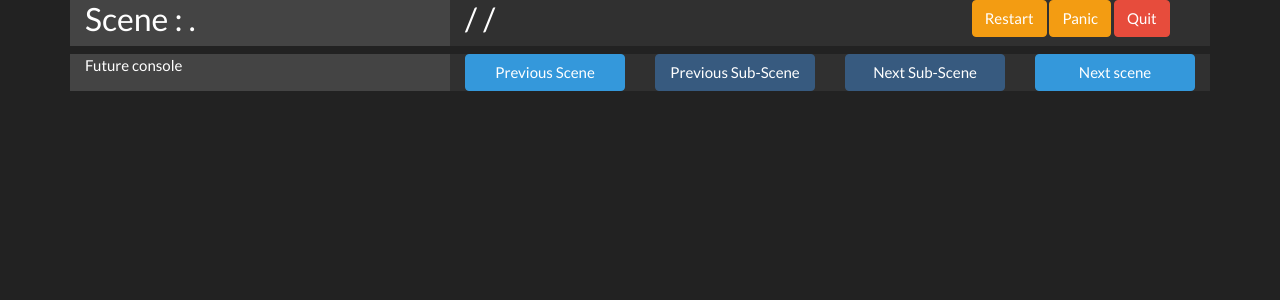
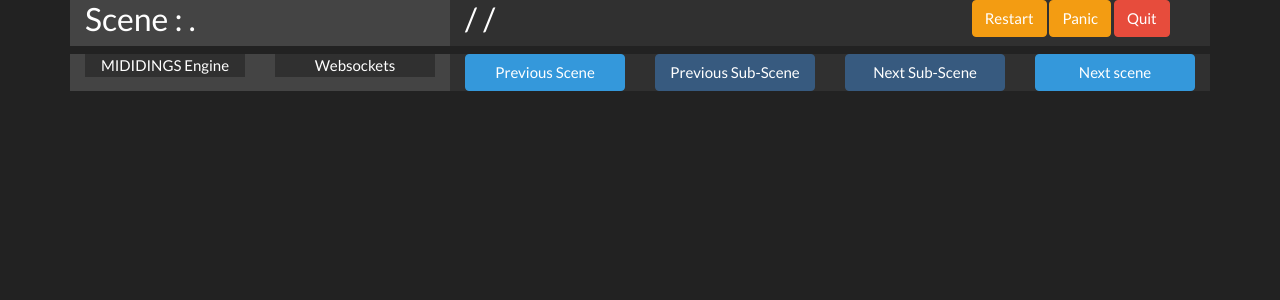
Before and after one commit to stefets/flaskdings, a Flask app: template src/frontend/templates/ui.html in a window 1280 px wide. Shown: the top 300 px of the page. Run offline with Flask 2, Linux system fonts and the light colour scheme; the template is opened without the code that fills it, so the values that code supplies are empty; parts of the project's set-up code (start-up, migrations or seed data) failed here and were passed over; some libraries are stand-ins or nearby versions.

Commit message:
Console WIP

```diff
--- a/src/frontend/templates/ui.html
+++ b/src/frontend/templates/ui.html
@@ -39,10 +39,33 @@
   <!-- Footer -->
   <div class="row">
 
+    <!-- Application status console -->
     <div class="col-md-4 bg-secondary">
-      Future console
+      <!-- Console header -->
+
+      <div class="row">
+        <div class="bg-secondary col-md-6 text-center">
+          <div class="bg-dark">
+            MIDIDINGS Engine
+          </div>
+        </div>
+        <div class="bg-secondary col-md-6 text-center">
+          <div class="bg-dark">
+            Websockets
+          </div>
+        </div>
+      </div>
+
+      <!-- Console status -->
+      <div id="console" class="row">
+        <div id="mididings" class="bg-secondary col-md-6 text-center">
+        </div>
+        <div id="websockets" class="bg-secondary col-md-6 text-center">
+        </div>
+      </div>
     </div>
 
+    <!-- Scene and Sub-Scene navigation -->
     <div class="col-md-8 bg-dark">
       <div class="row">
         <div class="col-md-3">
@@ -66,15 +89,30 @@
 {% endblock body %}
 
 {% block websockets %}
+
 <script src="https://cdnjs.cloudflare.com/ajax/libs/socket.io/4.4.0/socket.io.js"
   integrity="sha512-nYuHvSAhY5lFZ4ixSViOwsEKFvlxHMU2NHts1ILuJgOS6ptUmAGt/0i5czIgMOahKZ6JN84YFDA+mCdky7dD8A=="
   crossorigin="anonymous"></script>
+
 <script type="text/javascript" charset="utf-8">
   $(document).ready(function () {
 
     var socket = io()
 
-    socket.on('mididings.update', function (livedings) {
+    socket.on('connect', function () {
+      socket.emit('get_mididings_context');
+      $('#websockets').html('<div class="bg-success">ONLINE</div>');
+      $('#mididings').html('<div class="bg-success">RUNNING</div>');
+    });
+
+    socket.on('mididings_context_quit', function () {
+      socket.disconnect();
+      $('#websockets').html('<div class="bg-danger">DISCONNECTED</div>');
+      $('#mididings').html('<div class="bg-danger">STOPPED</div>');
+    });
+
+
+    socket.on('mididings_context_update', function (livedings) {
 
       $('#current_scene').text(livedings.current_scene);
       $('#current_subscene').text(livedings.current_subscene);
@@ -108,7 +146,7 @@
         // Button style
         var button_class = "'btn btn-block switch_scene ";
         if (parseInt(scene_id) == livedings.current_scene) {
-          button_class += "btn-success'";
+          button_class += "btn-light'";
         } else {
           button_class += "btn-dark'";
         }
@@ -144,9 +182,9 @@
           // Button style
           var button_class = "'btn btn-block switch_subscene ";
           if (parseInt(subscene_id) == livedings.current_subscene) {
-            button_class += "btn-success'";
+            button_class += "btn-light'";
           } else {
-            button_class += "btn-dark'";
+            button_class += "btn-secondary'";
           }
 
           html += "<div class='col-md-3'>";
@@ -166,7 +204,7 @@
 
     });
 
-    // Scene handlers
+    // Scene navigation handlers
     $("#scenes").delegate("input.switch_scene", "click", function (event) {
       socket.emit('switch_scene', { id: $(this).attr('name') });
       return false
@@ -176,12 +214,13 @@
       socket.emit('next_scene');
       return false;
     });
+
     $('#prev_scene').click(function (event) {
       socket.emit('prev_scene');
       return false;
     });
 
-    // Subscene handlers
+    // Subscene navigation handlers
     $("#subscenes").delegate("input.switch_subscene", "click", function (event) {
       socket.emit('switch_subscene', { id: $(this).attr('name') });
       return false
@@ -197,7 +236,7 @@
       return false;
     });
 
-    // Restart, panic, quit
+    // Restart, panic, quit handlers
     $('#restart').click(function (event) {
       socket.emit('restart');
       return false;
--- a/src/osc/server.py
+++ b/src/osc/server.py
@@ -65,7 +65,6 @@ class MididingsContext(object):
         self.osc.restart()
 
     def quit(self):
-        self.scenes = {}
         self.osc.quit()
 
     def switch_scene(self, value):
--- a/src/service.py
+++ b/src/service.py
@@ -1,7 +1,7 @@
 #!/usr/bin/env python3
 # -*- coding: utf-8 -*-
 
-from flask_socketio import SocketIO
+from flask_socketio import SocketIO, emit
 from frontend.views import ui_blueprint
 from osc.server import MididingsContext
 import os
@@ -52,6 +52,18 @@ def index():
 '''
 
 
+def emit_mididings_context():
+    socketio.emit('mididings_context_update', {
+                  'current_scene': livedings.current_scene,
+                  'current_subscene': livedings.current_subscene,
+                  'scenes': livedings.scenes})
+
+
+@socketio.event
+def get_mididings_context():
+    emit_mididings_context()
+
+
 @socketio.event
 def switch_scene(data):
     update_ui(livedings.switch_scene, int(data['id']))
@@ -89,17 +101,19 @@ def restart():
 
 @socketio.event
 def panic():
-    update_ui(livedings.panic)
+    # update_ui(livedings.panic)
+    livedings.panic()
 
 
 @socketio.event
 def quit():
-    update_ui(livedings.quit)
+    livedings.quit()
+    socketio.emit("mididings_context_quit")
 
 
 def update_ui(action, action_value=None):
-
-    livedings()  # Set the ready flag to False TODO REWORKS
+    ''' TODO REWORKS '''
+    livedings()  # Set the ready flag to False
 
     action(action_value) if action_value else action()
 
@@ -111,11 +125,7 @@ def update_ui(action, action_value=None):
         if timeout % 32 == 0:
             break
 
-    ''' WIP '''
-    socketio.emit('mididings.update', {
-                  'current_scene': livedings.current_scene,
-                  'current_subscene': livedings.current_subscene,
-                  'scenes': livedings.scenes})
+    emit_mididings_context()
 
 
 @app.route("/api/help")
@@ -145,23 +155,6 @@ def help():
     return jsonify(code=200, data=routes)
 
 
-@app.route("/api/ping")
-def ping():
-    return '', 204
-
-
-'''
-Jinja2 Filters
-This filter serve the API to determine if we render a view
-'''
-
-
-def inject_endpoint(param):
-    return param + request.endpoint
-
-
-jinja2.filters.FILTERS['inject_endpoint'] = inject_endpoint
-
 '''
 Errors
 '''
```
Also changed, not shown: src/frontend/views.py (+1 -8 lines).
